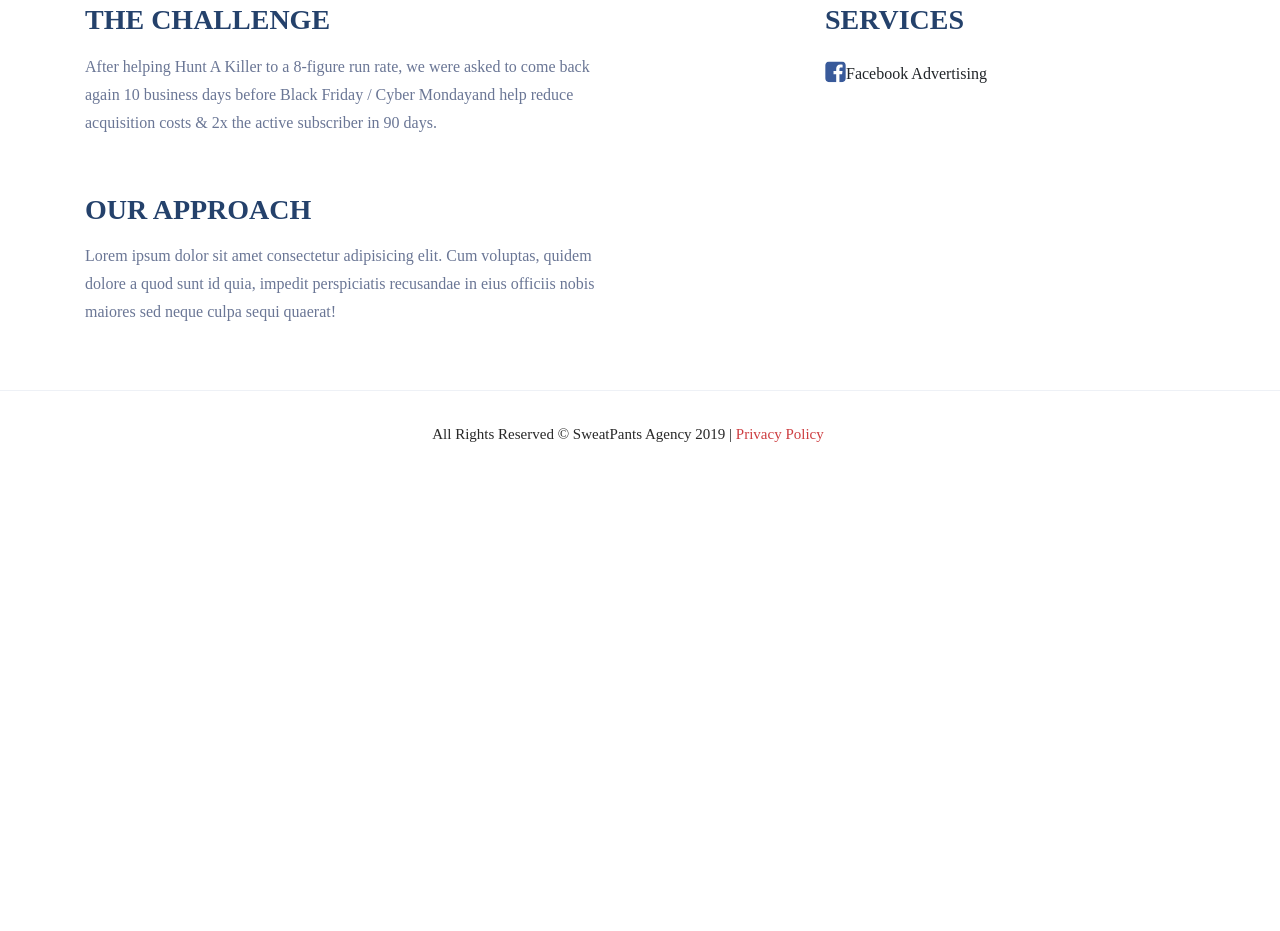
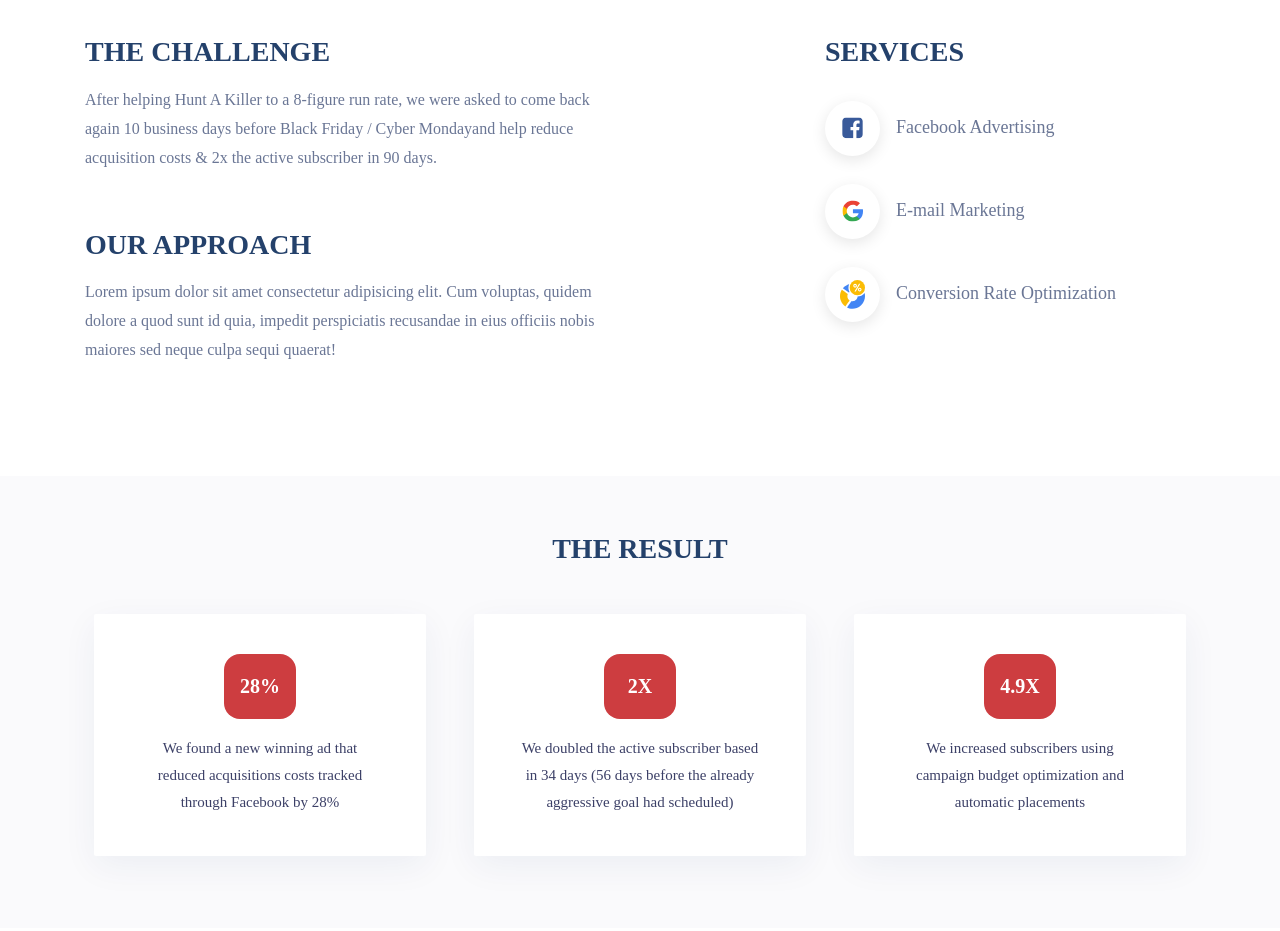
Before and after one commit to LevanisART/case-study, a website: page index.html in a window 1280 px wide. Shown: the part 692-1623 px from the top of the page. Before the commit the page ends 1170 px from the top, so only its background shows below. Drawn offline with Linux system fonts and the light colour scheme; a web font is replaced by a local one.

Commit message:
added results and facebook advertising section

```diff
--- a/index.html
+++ b/index.html
@@ -49,9 +49,9 @@
           </div>
         </div>
 
-        <div class="container mt-5 pt-3">
-          <div class="sections d-flex justify-content-between">
-            <div class="col-6 pl-0 pr-4 d-flex flex-column">
+        <div class="mt-5 pt-5">
+          <div class="container pb-5 sections d-flex justify-content-between">
+            <div class="col-6 pl-0 pr-4 pb-3 d-flex flex-column">
               <div class="section">
                 <h2 class="section-title">THE CHALLENGE</h2>
                 <p class="section-description mt-3">After helping Hunt A Killer to a 8-figure run rate, we were asked to come back again 10 business days before Black Friday / Cyber Mondayand help reduce acquisition costs & 2x the active subscriber in 90 days.</p>
@@ -66,16 +66,70 @@
             <div class="col-4 px-0">
               <div class="section">
                 <h2 class="section-title">SERVICES</h2>
-                <div class="list-group mt-4">
-                  <div class="list-group-item d-flex align-items-center bg-transparent border-0 p-0">
-                    <div class="service-icon"><img src="images/facebook-advertising.svg" alt="" /></div>
-                    <h4>Facebook Advertising</h4>
+                <div class="services d-flex flex-column mt-4 pt-2">
+                  <div class="services-item d-flex align-items-center mb-4 pb-1">
+                    <div class="service-icon d-flex justify-content-center align-items-center rounded-pill"><img src="images/facebook-advertising.svg" alt="" /></div>
+                    <h4 class="service-title ml-3">Facebook Advertising</h4>
+                  </div>
+
+                  <div class="services-item d-flex align-items-center mb-4 pb-1">
+                    <div class="service-icon d-flex justify-content-center align-items-center rounded-pill"><img src="images/email-marketing.svg" alt="" /></div>
+                    <h4 class="service-title ml-3">E-mail Marketing</h4>
+                  </div>
+
+                  <div class="services-item d-flex align-items-center mb-4 pb-1">
+                    <div class="service-icon d-flex justify-content-center align-items-center rounded-pill"><img src="images/conversion-rate-optimization.svg" alt="" /></div>
+                    <h4 class="service-title ml-3">Conversion Rate Optimization</h4>
                   </div>
                 </div>
               </div>
             </div>
 
           </div>
+
+          <div class="section my-5 py-5 light-bg">
+            <div class="container my-2">
+              <h2 class="section-title text-center">THE RESULT</h2>
+              <div class="results mt-5 mb-4">
+                <div class="row">
+                  <div class="col-4 px-4">
+                    <div class="result bg-white d-flex flex-column align-items-center px-5">
+                      <div class="result-heading d-flex justify-content-center align-items-center">28%</div>
+                      <p class="result-description text-center mt-3 mx-2">We found a new winning ad that reduced acquisitions costs tracked through Facebook by 28%</p>
+                    </div>
+                  </div>
+                  <div class="col-4 px-4">
+                    <div class="result bg-white d-flex flex-column align-items-center px-4">
+                      <div class="result-heading d-flex justify-content-center align-items-center">2X</div>
+                      <p class="result-description text-center mt-3 mx-3">We doubled the active subscriber based in 34 days (56 days before the already aggressive goal had scheduled)</p>
+                    </div>
+                  </div>
+                  <div class="col-4 px-4">
+                    <div class="result bg-white d-flex flex-column align-items-center px-5">
+                      <div class="result-heading d-flex justify-content-center align-items-center">4.9X</div>
+                      <p class="result-description text-center mt-3">We increased subscribers using campaign budget optimization and automatic placements</p>
+                    </div>
+                  </div>
+                </div>
+              </div>
+            </div>
+          </div>
+
+          <div class="section my-5 py-5">
+            <div class="container my-2">
+              <div class="d-flex justify-content-between">
+                <div class="col-6 py-5 pr-5">
+                  <h2 class="section-title">Facebook Advertising</h2>
+                  <p class="section-description mt-4">Lorem ipsum dolor sit amet, consectetur adipiscing elit. Egestas proin sed platea laoreet elementum dui. Sed eget duis habitant iaculis ante sagittis condimentum amet ornare. Pharetra magna auctor id lacus, dictum. Ultrices urna, elementum in libero, sollicitudin velit semper. Leo risus malesuada pretium, feugiat. Commodo, vitae hendrerit egestas enim amet, convallis egestas vel. Facilisi at orci, ullamcorper massa. </p>
+                </div>
+
+                <div class="col-6 section-img d-flex justify-content-end">
+                  <img src="images/facebook-ad.png" alt="">
+                </div>
+              </div>
+            </div>
+          </div>
+
         </div>
 
       </main>
--- a/src/styles/_variables.scss
+++ b/src/styles/_variables.scss
@@ -1,4 +1,4 @@
 $primaryColor: #CD3D40 !default;
 $titleColor: #24416B !default;
 $textColor: #6A7695 !default;
-$lightBg: #F6F6F6 !default;
+$lightBg: #FAFAFC !default;
--- a/src/styles/styles.scss
+++ b/src/styles/styles.scss
@@ -120,7 +120,62 @@
   .section-description {
     color: $textColor;
     font-size: 16px;
-    line-height: 28px;
+    line-height: 29px;
+  }
+}
+
+.light-bg {
+  background: $lightBg;
+}
+
+
+.services {
+  .services-item {
+    .service-icon {
+      width: 55px;
+      height: 55px;
+      box-shadow: 0 4px 15px rgba(0, 0, 0, .1);
+    }
+    .service-title {
+      color: $textColor;
+      font: {
+        size: 18px;
+        weight: 500;
+      }
+    }
+  }
+}
+
+
+.results {
+  .result {
+    box-shadow: 0 10px 35px rgba(0, 56, 107, .06);
+    padding-top: 40px;
+    padding-bottom: 40px;
+    border-radius: 2px;
+    .result-heading {
+      background: $primaryColor;
+      width: 72px;
+      height: 65px;
+      color: #FFF;
+      border-radius: 16px;
+      font: {
+        size: 20px;
+        weight: 700;
+      }
+    }
+    .result-description {
+      color: #3C4067;
+      line-height: 27px;
+      font-size: 15px;
+    }
+  }
+}
+
+.section-img {
+  img {
+    box-shadow: 0 4px 20px rgba(0, 0, 0, .13);
+    border-radius: 8px;
   }
 }
 
```
Also changed, not shown: images/facebook-ad.png (added), styles/main.min.css.
